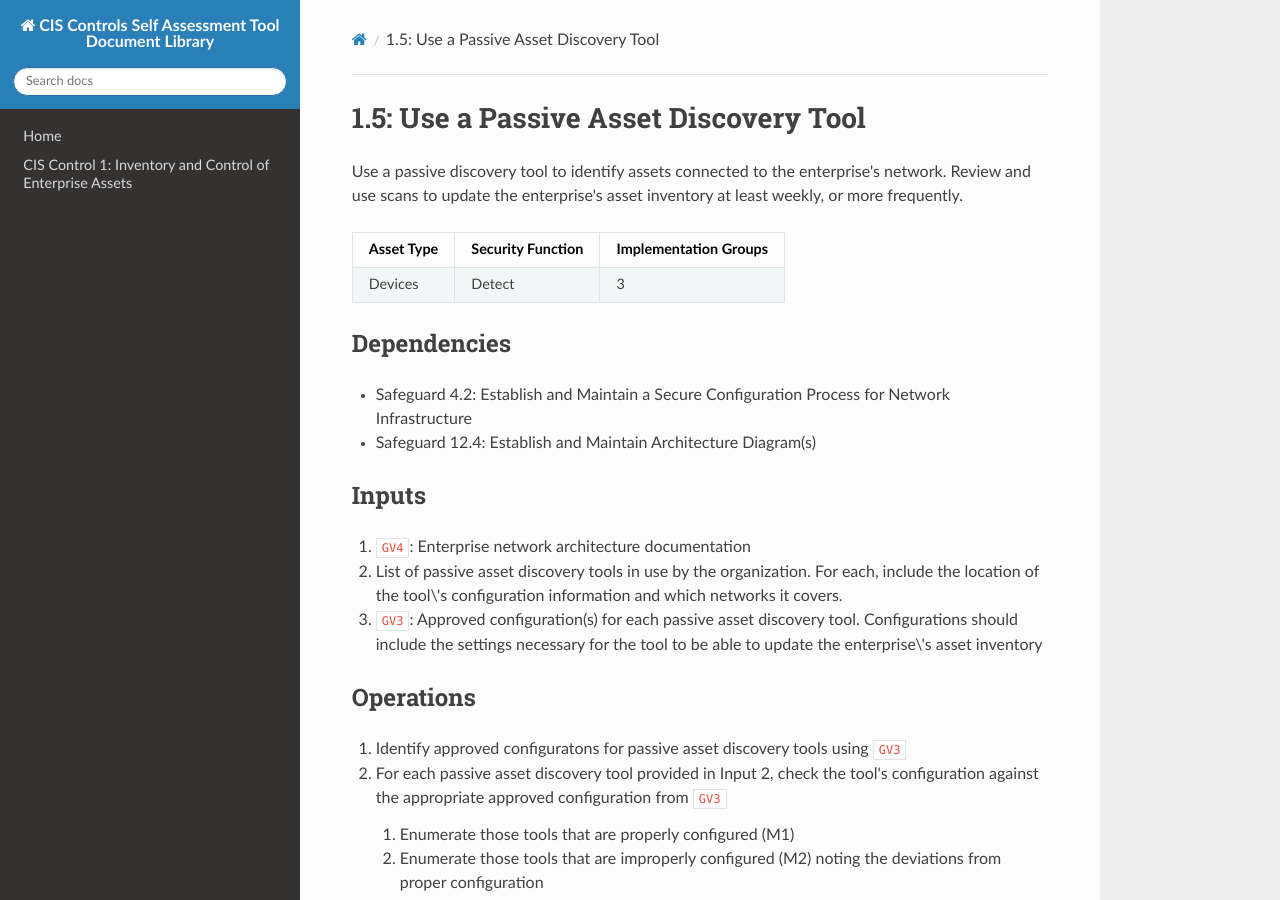
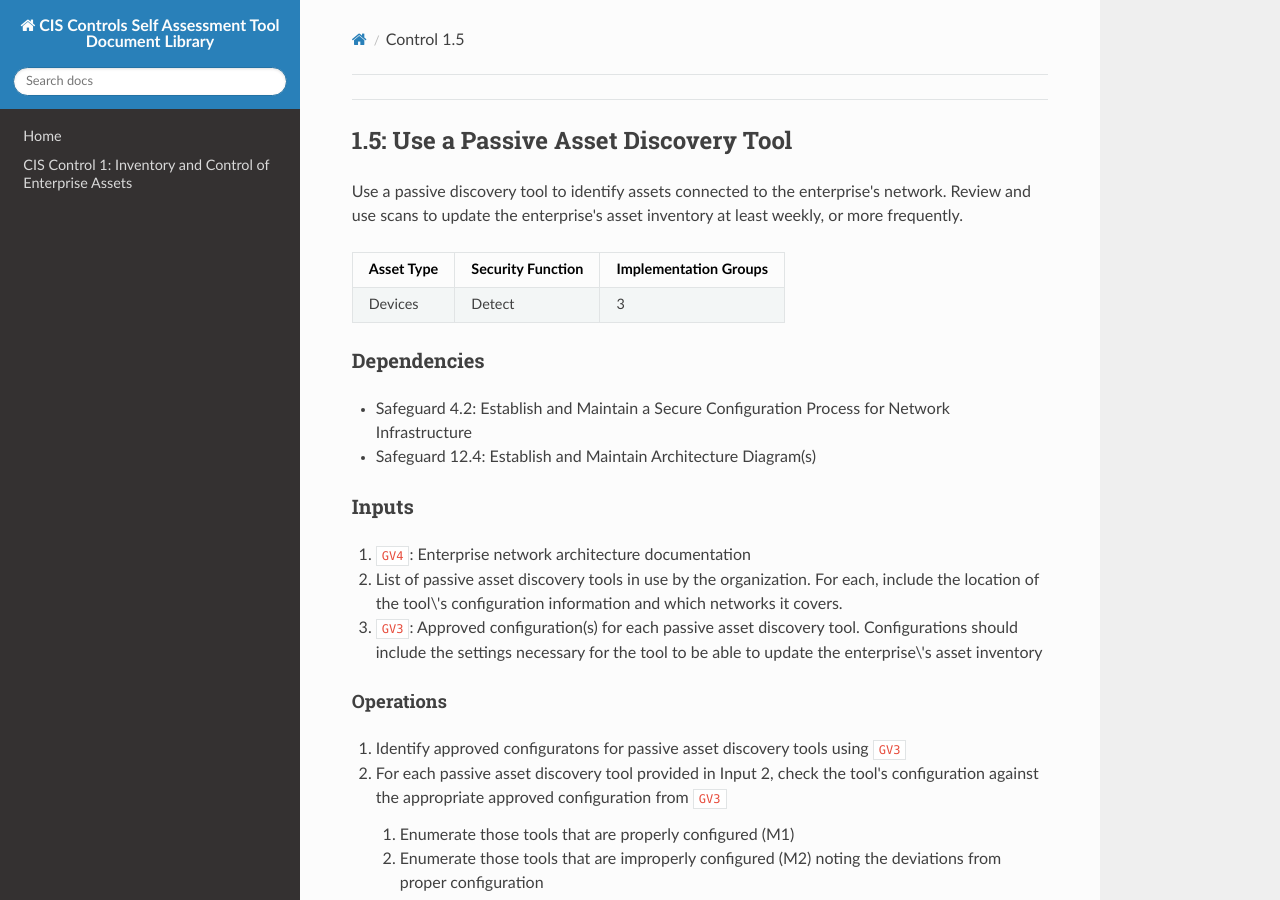
Before and after one commit to pswens/ControlsAssessmentSpecifications, an MkDocs documentation site: the page built from docs/source/control-1.5.md, in a window 1280 px wide and 900 px high. Built offline with MkDocs 1.6.1, drawn with Linux system fonts in a browser that asks for light colours; nearby versions of some CDN libraries.

Commit message:
Update control-1.5.md

```diff
--- a/docs/source/control-1.5.md
+++ b/docs/source/control-1.5.md
@@ -1,4 +1,6 @@
-# 1.5: Use a Passive Asset Discovery Tool
+-------------------------------------------------------------------
+
+## 1.5: Use a Passive Asset Discovery Tool
 
 Use a passive discovery tool to identify assets connected to the
 enterprise's network. Review and use scans to update the enterprise's
@@ -8,13 +10,13 @@ asset inventory at least weekly, or more frequently.
 |------------|-------------------|------------------------|
 | Devices    | Detect            | 3                      |
 
-## Dependencies
+### Dependencies
 
 -   Safeguard 4.2: Establish and Maintain a Secure Configuration Process
     for Network Infrastructure
 -   Safeguard 12.4: Establish and Maintain Architecture Diagram(s)
 
-## Inputs
+### Inputs
 
 1.  `GV4`: Enterprise network architecture documentation
 2.  List of passive asset discovery tools in use by the organization.
@@ -24,7 +26,7 @@ asset inventory at least weekly, or more frequently.
     tool. Configurations should include the settings necessary for the
     tool to be able to update the enterprise\'s asset inventory
 
-## Operations
+#### Operations
 
 1.  Identify approved configuratons for passive asset discovery tools
     using `GV3`
@@ -40,7 +42,7 @@ asset inventory at least weekly, or more frequently.
     2. Create a list of the enterprise's networks that do not have coverage from any properly configured passive asset discovery tools (M4)
 
 
-## Measures
+### Measures
 
 -   M1 = Count of properly configured passive asset discovery tools
 -   M2 = Count of improperly configured passive asset discovery tools
@@ -50,9 +52,9 @@ asset inventory at least weekly, or more frequently.
     properly configured passive discovery tools
 -   M5 = Count of enterprise\'s networks.
 
-## Metrics
+### Metrics
 
-### Coverage
+#### Coverage
 
 | Metric          | The ratio of the organization's networks with coverage from at least one properly configured passive asset discovery tool to the total number of networks |
 |:---------------:|----------------------------------------------------------------------------------------------------------------------------|
```
